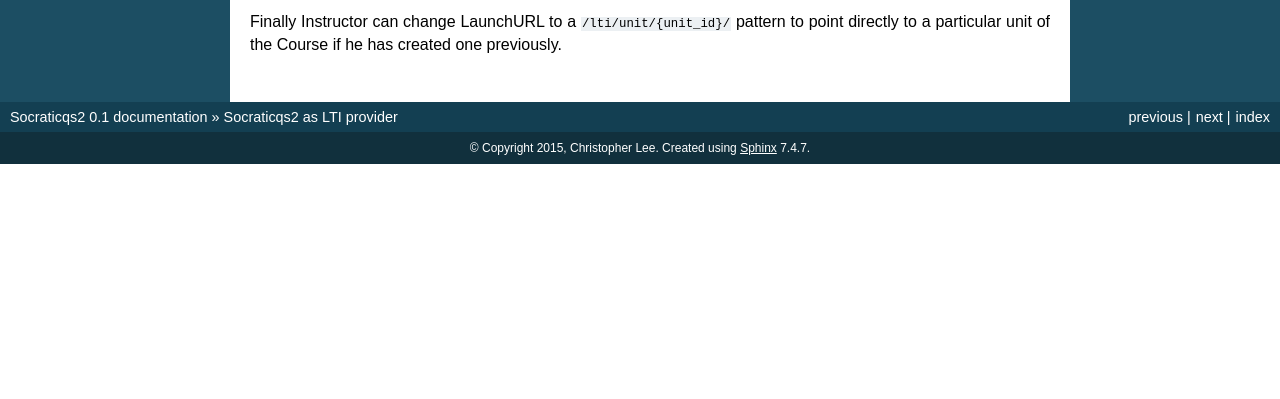
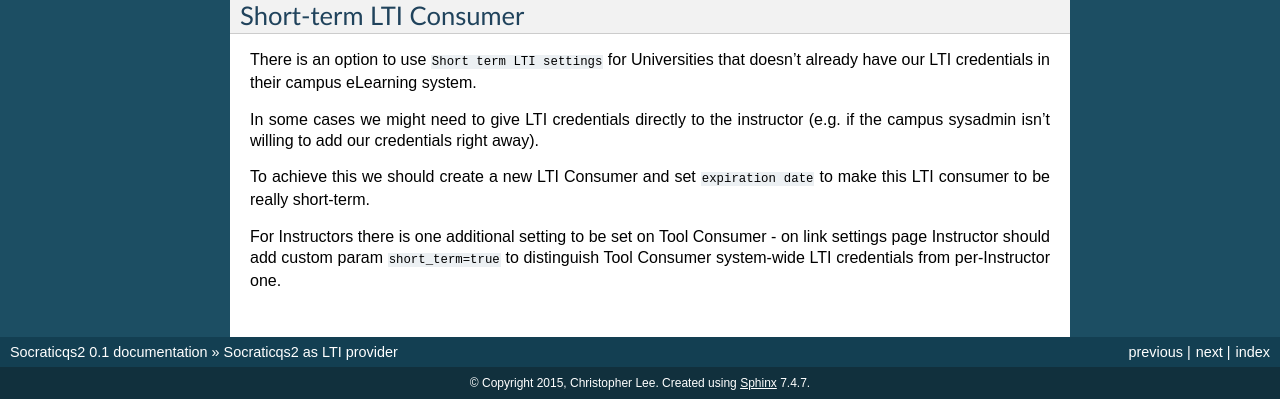
Before and after one commit to cjlee112/socraticqs2, a Sphinx documentation site: the page built from doc/lti.rst, in a window 1280 px wide and 900 px high, scrolled down 2699 px, cut to the strip 501-900 px from the top of the window. Built offline with Sphinx 7.4.7, drawn with Linux system fonts in a browser that asks for light colours; pages that are not in the unit, such as notebooks, are missing from menus; before the commit the page ends 3364 px from its top, so only the background shows below that; some of the changed text lies outside the part shown.

Commit message:
doc(lti): add Short-term LTI credentials description to documentation `lti.rst`

```diff
--- a/doc/lti.rst
+++ b/doc/lti.rst
@@ -72,6 +60,11 @@ Heroku SSL proxy fix
 ::
 
   SECURE_PROXY_SSL_HEADER = ('HTTP_X_FORWARDED_PROTO', 'https'))
+
+LTI Consumer can be added on admin page in section ``lti > Lti consumers``.
+Consumer key and consumer secret will be generated automatically.
+By default ``Instance guid`` field should be empty.
+Typically ``expiration date`` also should be empty.
 
 
 Adding new External tool on Moodle LTI consumer
@@ -150,3 +143,15 @@ Also we ensure that user is requests for Course creation only from LTI session u
   .. autofunction:: lti.utils.only_lti
 
 Finally Instructor can change LaunchURL to a ``/lti/unit/{unit_id}/`` pattern to point directly to a particular unit of the Course if he has created one previously.
+
+
+Short-term LTI Consumer
+-----------------------
+
+There is an option to use ``Short term LTI settings`` for Universities that doesn't already have our LTI credentials in their campus eLearning system.
+
+In some cases we might need to give LTI credentials directly to the instructor (e.g. if the campus sysadmin isn't willing to add our credentials right away).
+
+To achieve this we should create a new LTI Consumer and set ``expiration date`` to make this LTI consumer to be really short-term.
+
+For Instructors there is one additional setting to be set on Tool Consumer - on link settings page Instructor should add custom param ``short_term=true`` to distinguish Tool Consumer system-wide LTI credentials from per-Instructor one.
```
Also changed, not shown: other parts of doc/lti.rst (+0 -12 lines).
